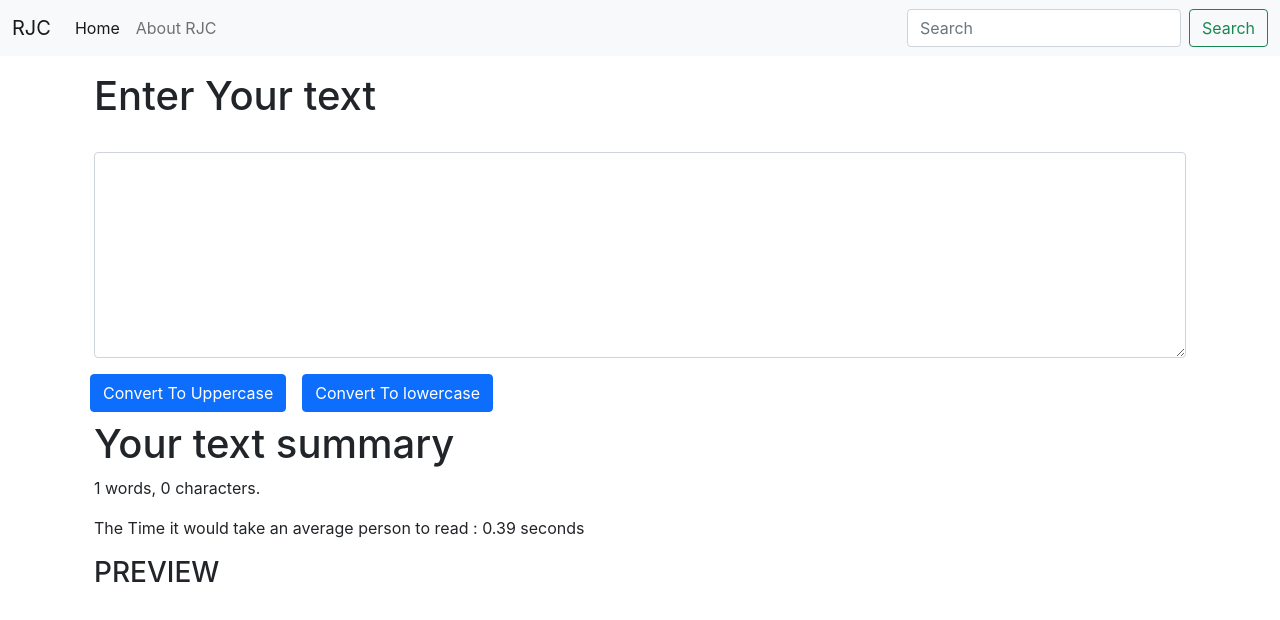
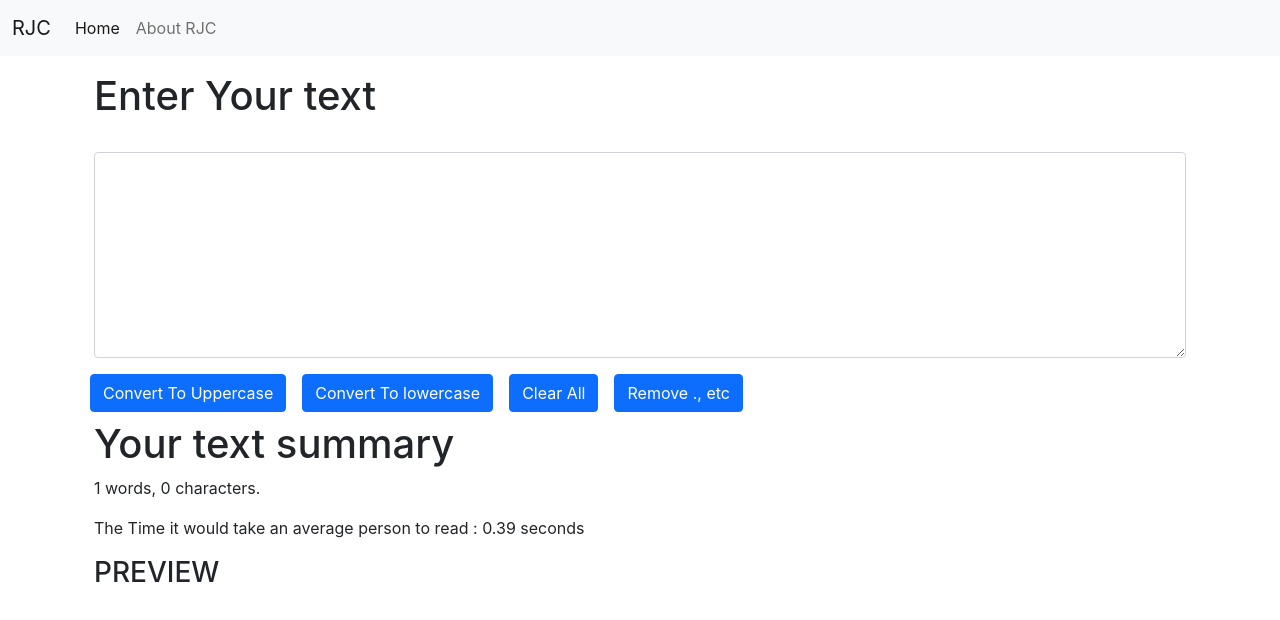
Before and after one commit to FOMEISTAKEN/textutils, a React (Create React App) app: page / in a window 1280 px wide. Shown: the top 620 px of the page. Built offline with nearby package versions, Linux system fonts and the light colour scheme.

Commit message:
., remover and removed search bar

```diff
--- a/src/components/Navbar.js
+++ b/src/components/Navbar.js
@@ -32,10 +32,10 @@ export default function Navbar(props) {
          </li> */}
 
        </ul>
-       <form className="d-flex">
+       {/* <form className="d-flex">
          <input className="form-control me-2" type="search" placeholder="Search" aria-label="Search"/>
          <button className="btn btn-outline-success" type="submit">Search</button>
-       </form>
+       </form> */}
      </div>
    </div>
  </nav>
--- a/src/components/TextForm.js
+++ b/src/components/TextForm.js
@@ -18,9 +18,20 @@ const handleDownlClick = () =>{
     let newText = text.toLowerCase();
     setText(newText);
 }
+const handleClearlClick = () =>{
+    // console.log("Up Button was clicked" + text);
+    setText("");
+}
 const handleOnChange = (event) =>{
     setText(event.target.value)
 }
+const handletextExtract =()=>{
+    const fome = /[0-9/A-Z/a-z/ /]/g;
+
+    const letters = text.match(fome);
+    const res1 = letters.join('');
+    setText(res1)
+    };
     return (
      <>
 
@@ -31,6 +42,8 @@ const handleOnChange = (event) =>{
             </div>
             <button onClick={handleUpClick}  className="btn btn-primary mx-2">Convert To Uppercase</button>
             <button onClick={handleDownlClick}  className="btn btn-primary mx-2">Convert To lowercase</button>
+            <button onClick={handleClearlClick}  className="btn btn-primary mx-2">Clear All</button>
+            <button onClick={handletextExtract}  className="btn btn-primary mx-2">Remove ., etc</button>
             <div className="container my-2">
                 <h1>Your text summary</h1>
                 <p>{text.split(" ").length} words, {text.length} characters.</p>
```
